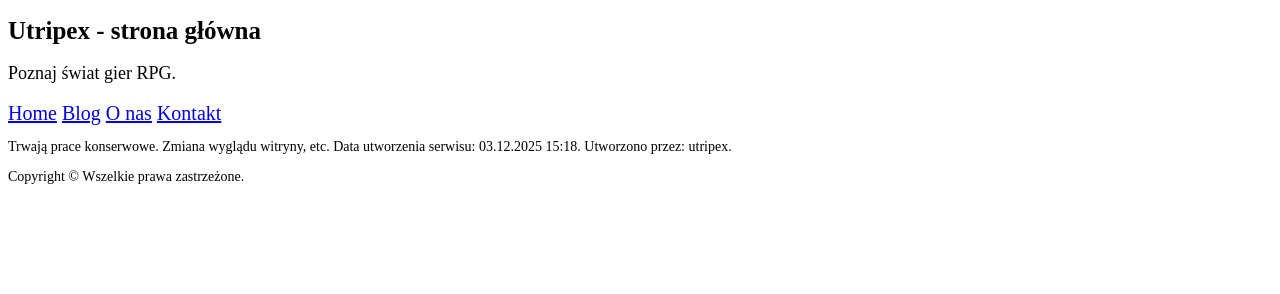
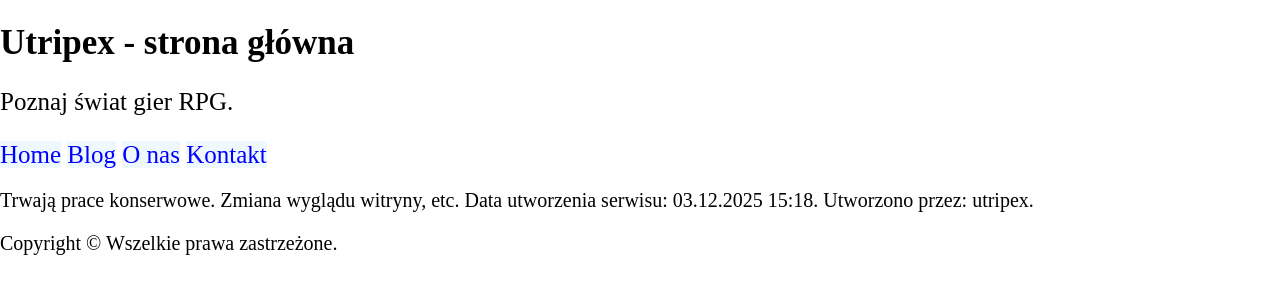
Before and after one commit to utripex/utripex.github.io, a plain HTML site: page index.html in a window 1280 px wide. Drawn offline with Linux system fonts and the light colour scheme.

Commit message:
Zmiany na stronie
Hihihi huehuehue

```diff
--- a/main.css
+++ b/main.css
@@ -1,19 +1,37 @@
 body {
-  font-size: 18px;
+  font-size: 25px;
+  background-color: white;
+  color: black;
+  margin: 0px;
+  padding: 0px;
 }
 
 #header h1 {
+  font-size: 35px;
+}
+
+#header #description {
   font-size: 25px;
 }
 
 nav {
+  font-size: 25px;
+}
+
+nav#nav-element {
+  font-size: 25px;
+}
+
+nav a {
+  text-decoration: none;
+  color: blue;
+  background-color: aliceblue;
+}
+
+#text {
   font-size: 20px;
 }
 
-#text {
-  font-size: 14px;
+#footer {
+  font-size: 20px;
 }
-
-#footer {
-  font-size: 14px;
-}
```
